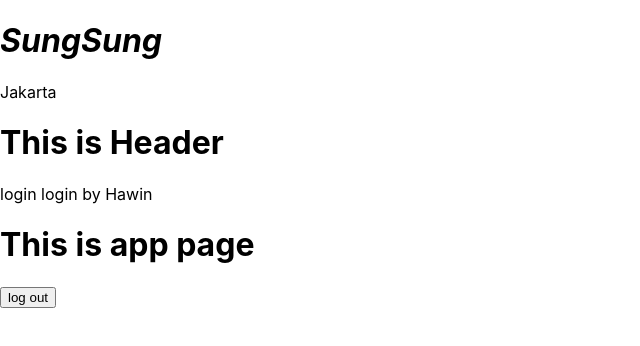
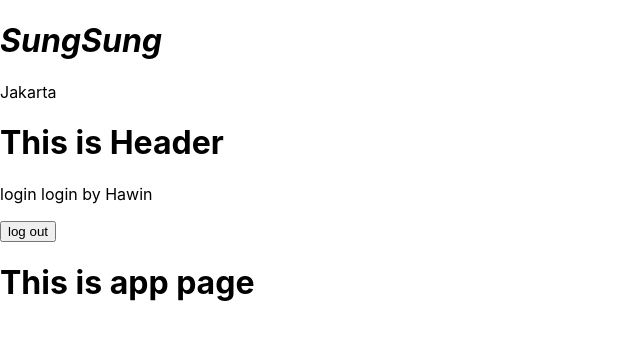
Before and after one commit to Hawinf/basic-react-5.3, a React (Create React App) app: page / in a window 1280 px wide. Shown: the top 346 px of the page, without its empty margins (0-640 px from the left). Built offline with nearby package versions, Linux system fonts and the light colour scheme.

Commit message:
result after throwing button to header and function handleLogin to header.js

```diff
--- a/src/App.js
+++ b/src/App.js
@@ -14,9 +14,8 @@ const App = () => {
 
   return (
     <div>
-      <Header data={data} login={login} compName={compName} />
+      <Header data={data} login={login} compName={compName} handleLogin={handleLogin} />
       <h1>This is app page</h1>
-      <button onClick={handleLogin}>{login ? 'log out' : 'log in'}</button>
     </div>
   )
 }
--- a/src/components/Header.js
+++ b/src/components/Header.js
@@ -3,7 +3,7 @@ import Logo from "./Logo";
 
 const Header = (props) => {
 // const Header = ({data}) => (Fetching direct to value not object)
-    console.log(props)
+    console.log(props, 'this is header page')
     const [location, setLocation] = useState('Jakarta')
 
     return (
@@ -11,6 +11,7 @@ const Header = (props) => {
             <Logo compName={props.compName} location={location} />
             <h1>This is Header</h1>
             <p>{props.login ? 'login' : 'please log in'} login by {props.data}</p>
+            <button onClick={props.handleLogin}>{props.login ? 'log out' : 'log in'}</button>
         </div>
     )
 }
```
